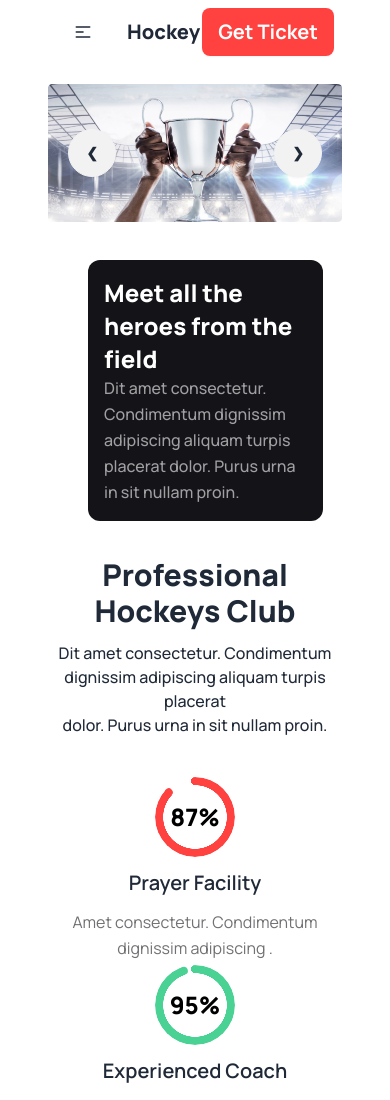
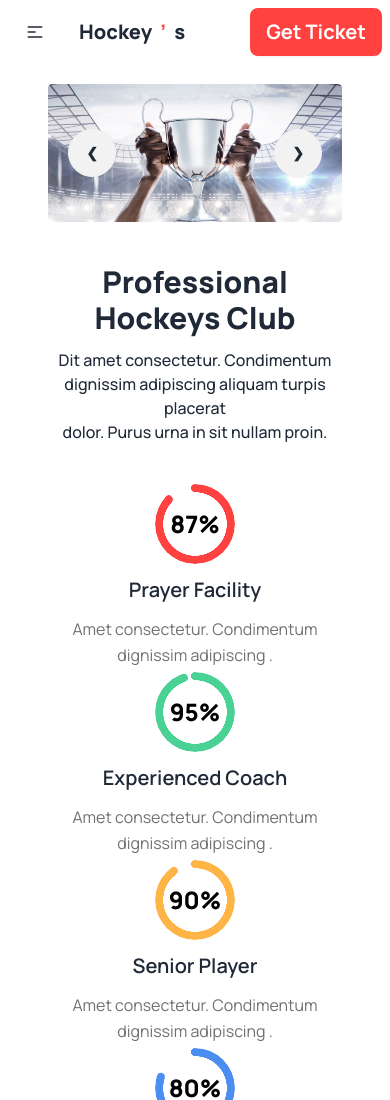
Before and after one commit to Sohag558/B9-assignment3, a plain HTML site: page index.html in a window 390 px wide. Shown: the top 1100 px of the page. Drawn offline with nearby package versions, Linux system fonts and the light colour scheme.

Commit message:
modified

```diff
--- a/index.html
+++ b/index.html
@@ -47,7 +47,7 @@
     <!-- Here Is a header styles -->
     <header>
         <!-- Here is a Navbar styles -->
-        <nav class="  mx-12 ">
+        <nav class="">
             <div class="navbar bg-base-100">
                 <div class="navbar-start">
                     <div class="dropdown">
@@ -115,11 +115,6 @@
                         <a href="#slide4" class="btn btn-circle">❯</a>
                     </div>
                 </div>
-            </div>
-            <div id="heroes" class=" my-8 ml-10 lg:invisible w-4/5">
-                <h2>Meet all the heroes from the field</h2>
-                <p>Dit amet consectetur. Condimentum dignissim adipiscing aliquam turpis placerat dolor. Purus
-                    urna in sit nullam proin. </p>
             </div>
         </section>
         <!-- Professional Hockeys Club styles -->
--- a/styles/style.css
+++ b/styles/style.css
@@ -15,29 +15,6 @@
     text-align: center;
     font-size: 20px;
     border-style: none;
-}
-
-#heroes {
-    border-radius: 12px;
-    background: #131318;
-    padding: 16px;
-    gap: 8px;
-}
-
-#heroes h2 {
-    color: #FFF;
-    font-family: Manrope;
-    font-size: 24px;
-    font-style: normal;
-    font-weight: 800;
-    line-height: normal;
-}
-
-#heroes p {
-    color: rgba(255, 255, 255, 0.60);
-    font-size: 16px;
-    font-weight: 500;
-    line-height: 26px;
 }
 
 #first {
```
